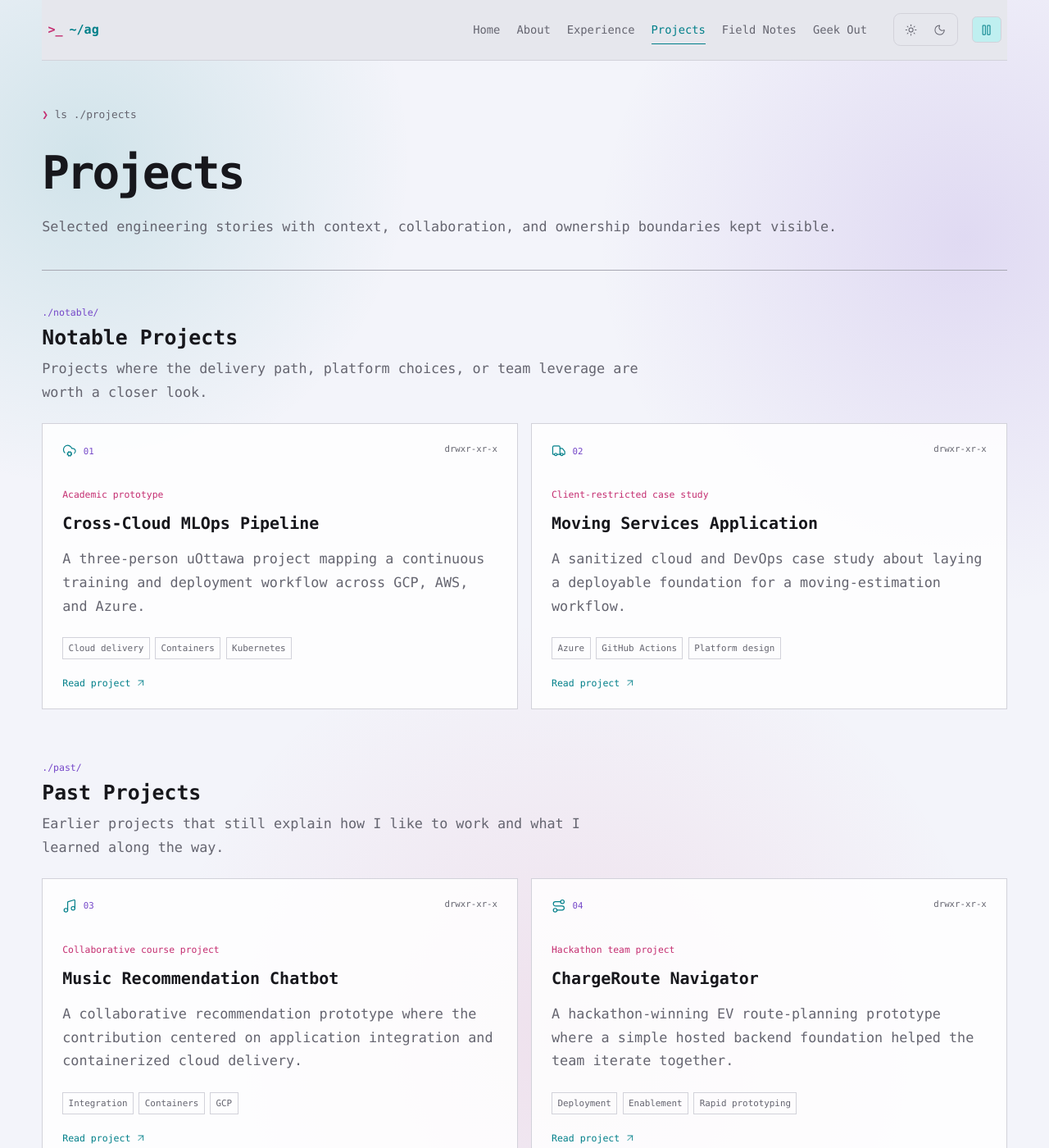
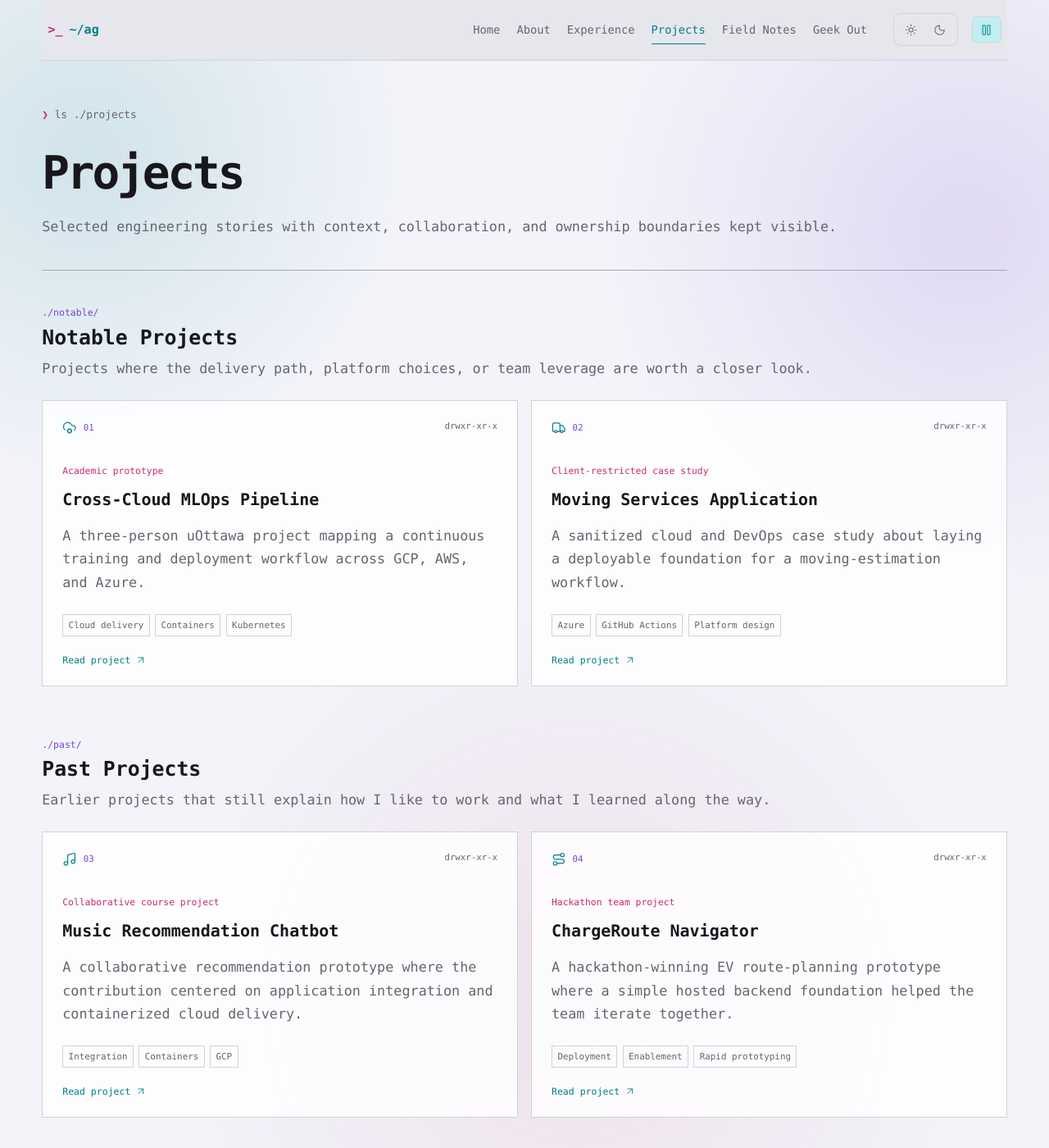
Before and after one commit to ANISHG-26/ANISHG-26.github.io, a Jekyll site: the page built from projects.html, in a window 1280 px wide and 1400 px high. Shown: the whole window at 82% size. Built offline with Jekyll 4.4.1, drawn with Linux system fonts in a browser that asks for light colours; nearby versions of some CDN libraries.

Commit message:
refine: widen project section descriptions

```diff
--- a/assets/css/portfolio.css
+++ b/assets/css/portfolio.css
@@ -172,7 +172,7 @@ svg { width: 1.1rem; height: 1.1rem; flex: 0 0 auto; }
 .projects-section .project-grid { grid-template-columns: repeat(2, minmax(0, 1fr)); }
 .section-heading { margin-bottom: 1.5rem; }
 .section-heading h2 { margin-bottom: .45rem; font-size: 1.55rem; }
-.section-heading > p:last-child { max-width: 46rem; margin: 0; color: var(--muted-foreground); }
+.section-heading > p:last-child { max-width: none; margin: 0; color: var(--muted-foreground); }
 .section-kicker { margin: 0 0 .55rem; color: var(--purple); font: .72rem var(--font-code); }
 .project-card { display: flex; flex-direction: column; color: inherit; text-decoration: none; transition: border-color .2s, background .2s, transform .2s; }
 .project-card:hover, .project-card:focus-visible { border-color: var(--cyan); background: var(--surface); transform: translateY(-.15rem); }
```
